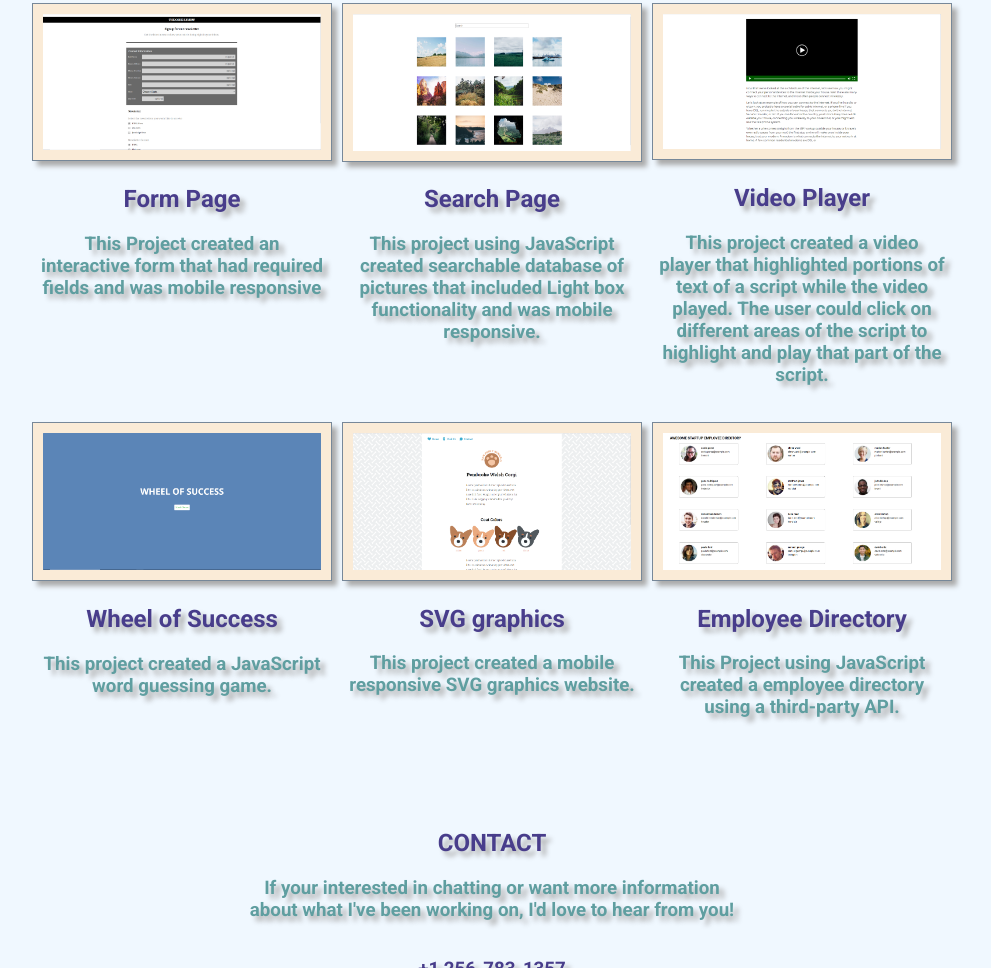
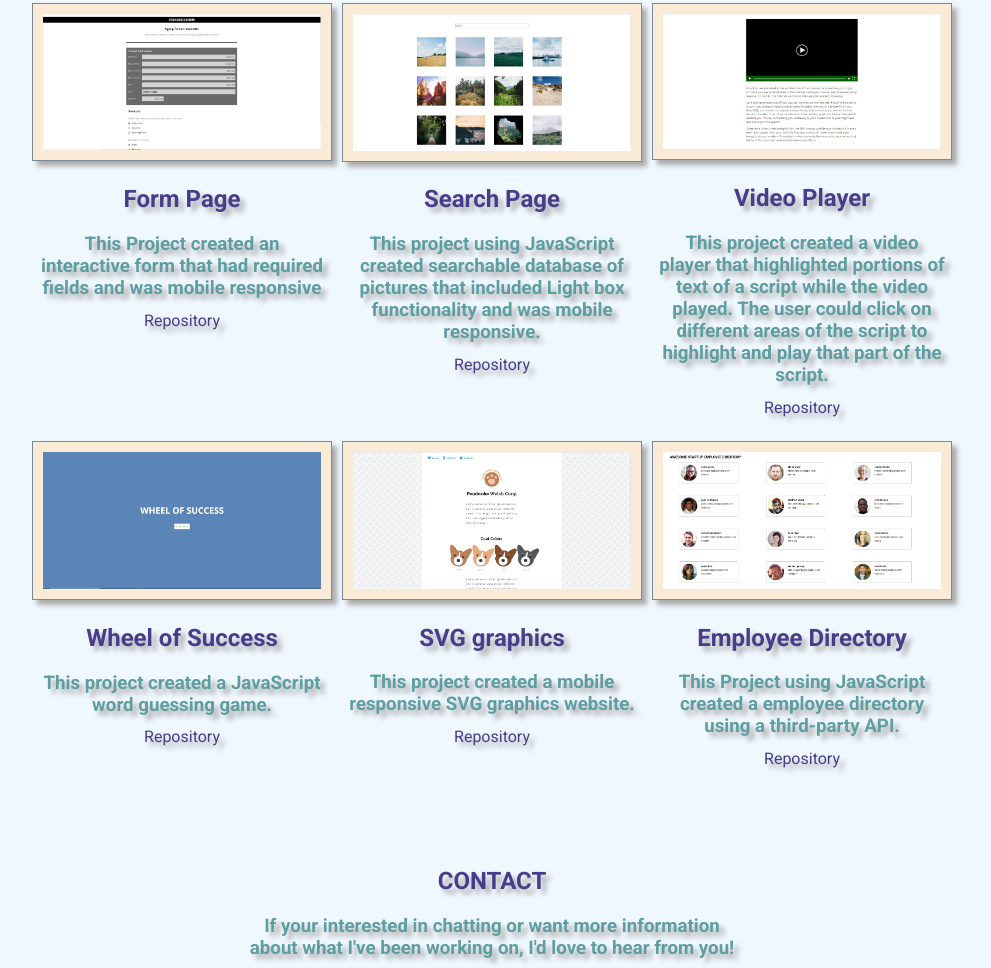
Before and after one commit to james-braun/james-braun.github.io, a plain HTML site: page index.html in a window 1280 px wide. Shown: the part 515-1483 px from the top of the page, without its empty margins (148-1139 px from the left). Drawn offline with Linux system fonts and the light colour scheme; a web font is replaced by a local one.

Commit message:
added repositories

```diff
--- a/index.html
+++ b/index.html
@@ -40,6 +40,7 @@
                     <h2>Form Page</h2>
                     <h3 class="light-text attribute">This Project created an interactive form that had required fields and was mobile responsive</h3>
                 </a>
+                <a href="https://github.com/james-braun/techdegree-project-three">Repository</a>
             </div>
             <div class="portfolio-pictures-and-text">
                 <a href="project-four/index.html">
@@ -47,6 +48,7 @@
                     <h2>Search Page</h2>
                     <h3 class="light-text attribute">This project using JavaScript created searchable database of pictures that included Light box functionality and was mobile responsive.</h3>
                 </a>
+                <a href="https://github.com/james-braun/techdegree-project-four-second-try">Repository</a>
             </div>
             <div class="portfolio-pictures-and-text">
                 <a href="project-six/index.html">
@@ -54,6 +56,7 @@
                     <h2>Video Player</h2>
                     <h3 class="light-text attribute">This project created a video player that highlighted portions of text of a script while the video played.  The user could click on different areas of the script to highlight and play that part of the script.</h3>
                 </a>
+                <a href="https://github.com/james-braun/techdegree-project-six">Repository</a>
             </div>
             <div class="portfolio-pictures-and-text">
                 <a href="project-seven/index.html">
@@ -61,6 +64,7 @@
                     <h2>Wheel of Success</h2>
                     <h3 class="light-text attribute">This project created a JavaScript word guessing game.</h3>
                 </a>
+                <a href="https://github.com/james-braun/techdegree-project-seven">Repository</a>
             </div>
             <div class="portfolio-pictures-and-text">
                 <a href="project-eight/index.html">
@@ -68,6 +72,7 @@
                     <h2>SVG graphics</h2>
                     <h3 class="light-text attribute">This project created a mobile responsive SVG graphics website.</h3>
                 </a>
+                <a href="https://github.com/james-braun/techdegree-project-eight">Repository</a>
             </div>
             <div class="portfolio-pictures-and-text">
                 <a href="project-ten/index.html">
@@ -75,6 +80,7 @@
                     <h2>Employee Directory</h2>
                     <h3 class="light-text attribute">This Project using JavaScript created a employee directory using a third-party API.</h3>
                 </a>
+                <a href="https://github.com/james-braun/techdegree-project-ten">Repository</a>
             </div>
         </section>
 
```
